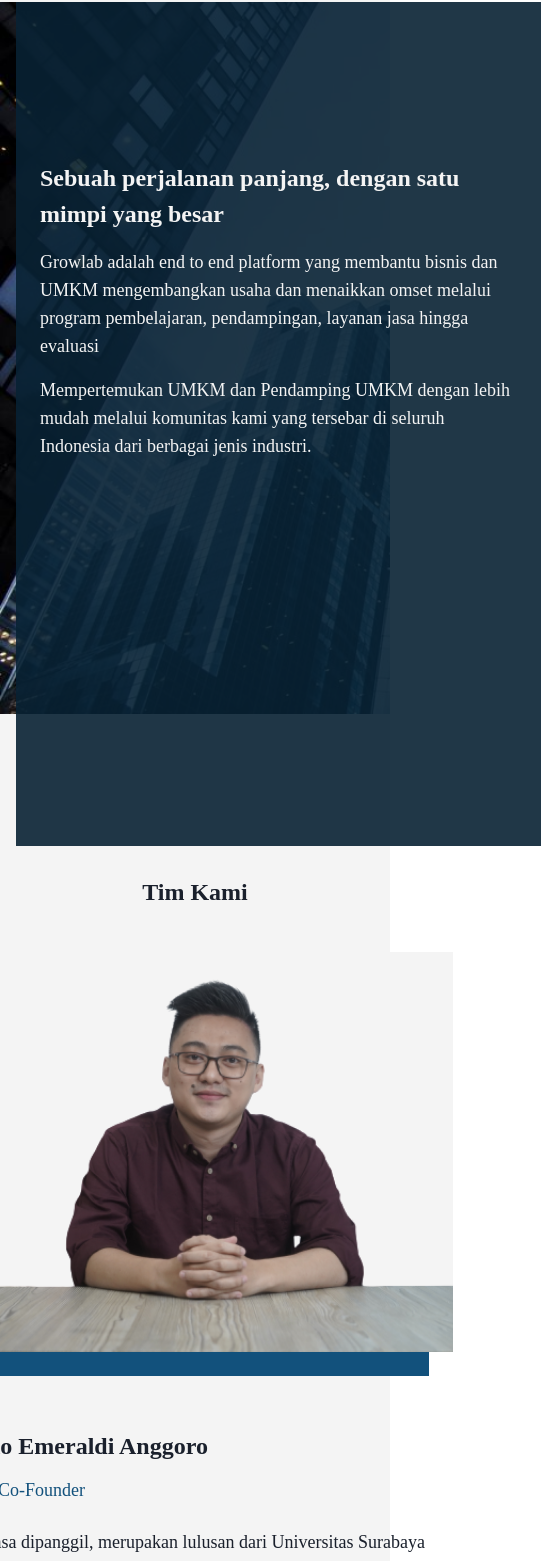
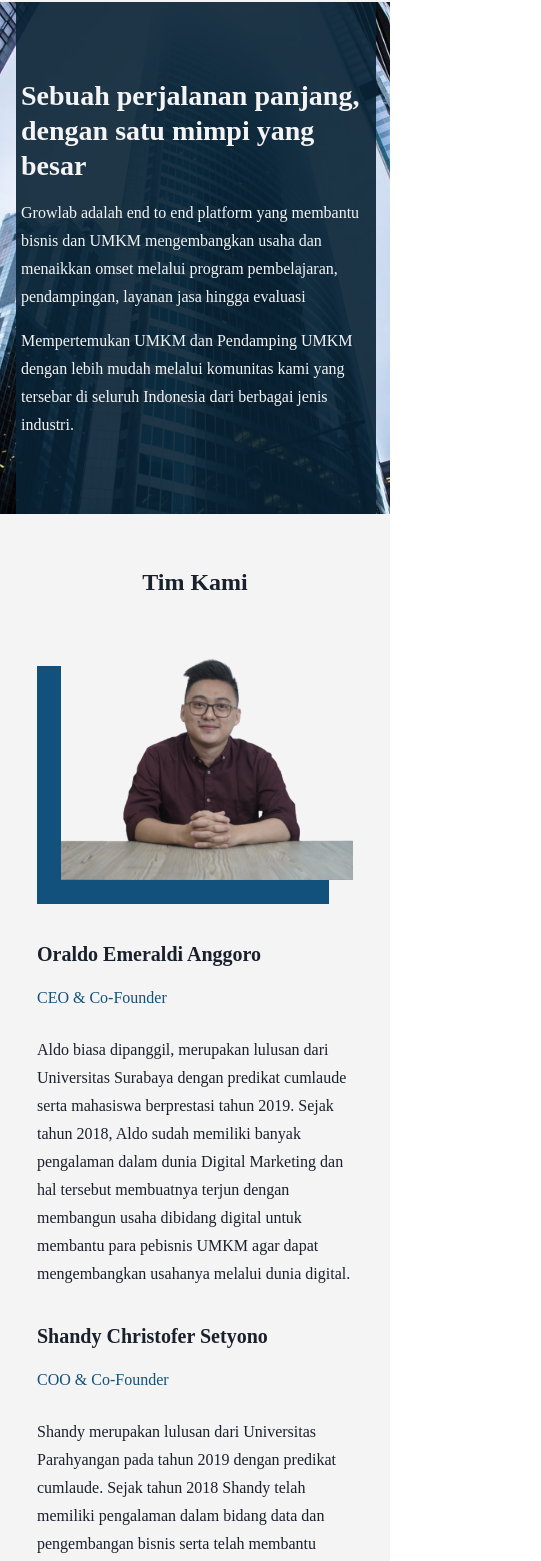
Before and after one commit to akgeninov/PROJECT, a React (Create React App) app in the folder client/: page /about-us in a window 390 px wide. Shown: the part 118-1679 px from the top of the page, 541 px wide, since content can reach past the window. Built offline with nearby package versions, Linux system fonts and the light colour scheme.

Commit message:
add responsive design - mobile, 4k

```diff
--- a/client/src/components/komunitas/benefit-section/BenefitSection.jsx
+++ b/client/src/components/komunitas/benefit-section/BenefitSection.jsx
@@ -36,17 +36,17 @@ function BenefitSection() {
     AOS.init();
   }, []);
   return (
-    <div className=" mt-[60px] lg:mt-[160px]  w-fit flex flex-col flex-wrap items-center gap-[52px]">
+    <div className=" mt-[60px] lg:mt-[160px] max-w-screen-2xl w-fit flex flex-col flex-wrap items-center gap-[52px]">
       <div
         data-aos="fade-up"
         data-aos-duration="1000"
         className="flex flex-col gap-[8px] lg:gap-[16px] items-center "
       >
-        <h1 className="text-[24px] lg:text-[40px] font-bold leading-[36px] lg:leading-[60px] max-w-[564px] text-center mb-20">
+        <h1 className="text-[22px] md:text-[32px] w-[358px] lg:text-[40px] font-bold leading-[32px] lg:leading-[60px] lg:w-[564px] text-center mb-10">
           Gabung Komunitas ada Banyak Manfaatnya
         </h1>
 
-        <div className="grid grid-cols-1 md:grid-cols-2 lg:grid-cols-4 w-[358px] gap-4 items-center">
+        <div className="grid grid-cols-1 md:grid-cols-2 lg:grid-cols-4 w-[358px] md:w-fit gap-4 items-center mx-[20px]">
             {dataBenefits.map((benefits, index) => (
               <BenefitCard key={index} benefits={benefits} index={index} />
             ))}
--- a/client/src/components/komunitas/joincomunity-section/JoincomunitySection.jsx
+++ b/client/src/components/komunitas/joincomunity-section/JoincomunitySection.jsx
@@ -9,14 +9,14 @@ export default function JoincomunitySection() {
   //   AOS.init();
   // }, []);
   return (
-    <div className="bg-[#0F1011] bg-cover mt-[60px] lg:mt-[160px]  w-full h-[612px] flex flex-col items-center gap-[56px] justify-center min-h-screen top-0 sticky">
+    <div className="bg-[#0F1011] bg-cover mt-[60px] lg:mt-[160px] max-w-screen-2xl  w-full h-[844px] md:h-[612px] flex flex-col items-center gap-[56px] justify-center min-h-screen top-0 lg:sticky">
       <div className="z-10 flex flex-col items-center gap-[56px] justify-center min-h-screen">
         <div
           // data-aos="fade-up"
           // data-aos-duration="1000"
           className="flex flex-col gap-[8px] lg:gap-[16px] "
         >
-          <h1 className="text-[24px] lg:text-[40px] font-bold leading-[36px] lg:leading-[60px] max-w-[564px] text-center text-whiteSmoke500">
+          <h1 className="text-[24px] lg:text-[40px] w-[358px] font-bold leading-[36px] lg:leading-[60px] lg:w-[564px] text-center text-whiteSmoke500">
             Temukan Momen Berkualitas Bersama Komunitas
           </h1>
         </div>
--- a/client/src/components/tentang-kami/hero-section/HeroSection.jsx
+++ b/client/src/components/tentang-kami/hero-section/HeroSection.jsx
@@ -4,20 +4,20 @@ import teamPic from "../../../constants/teamPic";
 function HeroSection() {
   return (
     <div
-      className="bg-cover px-[16px] sm:px-[100px] w-full h-[712px] lg:h-[712px] flex flex-col flex-initial"
+      className="bg-cover bg-center px-[16px] sm:px-[100px] max-w-screen-2xl w-full h-[512px] md:h-[712px] flex flex-col flex-initial"
       style={{ backgroundImage: `url(${teamPic.heroPic})` }}
     >
-      <div className="bg-[rgba(8,34,52,0.9)] h-[712px] w-[525px] flex flex-initial items-center justify-center min-h-screen">
-        <div className="h-[528px] w-[477px] flex flex-col flex-initial gap-[16px]">
-          <p className="text-[24px] lg:text-[48px] font-bold font-[Heebo] leading-[36px] lg:leading-[72px] max-w-[431px] text-whiteSmoke500">
+      <div className="bg-[rgba(8,34,52,0.9)] w-[360px] h-[512px] md:h-[712px] md:w-[525px] flex flex-initial flex-shrink items-center justify-center">
+        <div className="w-[350px] h-[510px] md:h-[528px] md:w-[477px] flex flex-col flex-initial gap-[16px] justify-center items-center">
+          <p className="text-[28px] md:text-[38px] lg:text-[48px] font-bold font-[Heebo] leading-[35px] md:leading-[52px] lg:leading-[72px] text-whiteSmoke500">
             Sebuah perjalanan panjang, dengan satu mimpi yang besar
           </p>
-          <p className="text-[18px] lg:text-[18px] font-light font-[Heebo] leading-[28px] text-whiteSmoke500">
+          <p className="text-[16px] lg:text-[18px] font-light font-[Heebo] leading-[28px] text-whiteSmoke500">
             Growlab adalah end to end platform yang membantu bisnis dan UMKM
             mengembangkan usaha dan menaikkan omset melalui program
             pembelajaran, pendampingan, layanan jasa hingga evaluasi
           </p>
-          <p className="text-[18px] lg:text-[18px] font-light font-[Heebo] leading-[28px] text-whiteSmoke500">
+          <p className="text-[16px] lg:text-[18px] font-light font-[Heebo] leading-[28px] text-whiteSmoke500">
             Mempertemukan UMKM dan Pendamping UMKM dengan lebih mudah melalui
             komunitas kami yang tersebar di seluruh Indonesia dari berbagai
             jenis industri.
--- a/client/src/components/tentang-kami/team-section/TeamSection.jsx
+++ b/client/src/components/tentang-kami/team-section/TeamSection.jsx
@@ -3,26 +3,26 @@ import teamPic from "../../../constants/teamPic";
 
 function HeroSection() {
   return (
-    <div className="bg-cover px-[16px] sm:px-[100px] w-full 2xl:max-w-[1084px] max-h-fit flex flex-col items-center my-[160px] ">
+    <div className="px-[16px] md:px-[100px] max-w-screen-2xl max-h-fit flex flex-col items-center my-[50px] md:my-[100px] ">
       <p className="text-[24px] lg:text-[40px] font-bold font-[Heebo] leading-[36px] lg:leading-[60px] max-w-[250px] mb-[42px]">
         Tim Kami
       </p>
 
-      <div className="flex flex-wrap gap-[52px] h-max-[424px] items-center justify-center sm:mb-[50px]">
-        <div className="w-[516px] h-[424px] relative">
-          <div className="bg-indigoDye500 w-[492px] h-[400px] top-[24px] absolute"></div>
+      <div className="flex flex-wrap gap-[52px] h-max-[424px] items-center justify-center md:mb-[50px] flex-shrink">
+        <div className="w-[316px] md:w-[516px] h-[242px] md:h-[424px] relative">
+          <div className="bg-indigoDye500 w-[292px] md:w-[492px] h-[238px] md:h-[400px] top-[24px] absolute"></div>
           <img
             src={teamPic.team1}
             alt="Oraldo Emeraldi Anggoro Pic"
-            className="w-[492px] h-[400px] absolute left-[24px]"
+            className="w-[292px] md:w-[492px] h-[238px] md:h-[400px] absolute left-[24px]"
           />
         </div>
-        <div className="w-[512px] h-fit">
+        <div className="w-[316px] md:w-[512px] h-fit">
           <div className="mb-[24px]">
-            <p className="text-[24px] font-bold leading-[36px] mb-[12px]">Oraldo Emeraldi Anggoro</p>
-            <p className="text-[18px] font-medium leading-[28px] text-indigoDye500">CEO & Co-Founder</p>
+            <p className="text-[20px] md:text-[24px] font-bold leading-[36px] mb-[12px]">Oraldo Emeraldi Anggoro</p>
+            <p className="text-[16px] md:text-[18px] font-medium leading-[28px] text-indigoDye500">CEO & Co-Founder</p>
           </div>
-          <p className="text-[18px] font-light leading-[28px]">
+          <p className="text-[16px] md:text-[18px] font-light leading-[28px]">
             Aldo biasa dipanggil, merupakan lulusan dari Universitas Surabaya
             dengan predikat cumlaude serta mahasiswa berprestasi tahun 2019.
             Sejak tahun 2018, Aldo sudah memiliki banyak pengalaman dalam dunia
@@ -32,14 +32,13 @@ function HeroSection() {
           </p>
         </div>
       </div>
-
-      <div className="flex flex-wrap gap-[52px] h-max-[424px] items-center justify-center">
-      <div className="w-[512px] h-fit">
+      <div className="flex flex-wrap gap-[52px] h-max-[424px] mt-[30px] md:mt-0 items-center justify-center flex-shrink">
+      <div className="w-[316px] md:w-[512px] h-fit">
           <div className="mb-[24px]">
-            <p className="text-[24px] font-bold leading-[36px] mb-[12px]">Shandy Christofer Setyono</p>
-            <p className="text-[18px] font-medium leading-[28px] text-indigoDye500">COO & Co-Founder</p>
+            <p className="text-[20px] md:text-[24px] font-bold leading-[36px] mb-[12px]">Shandy Christofer Setyono</p>
+            <p className="text-[16px] md:text-[18px] font-medium leading-[28px] text-indigoDye500">COO & Co-Founder</p>
           </div>
-          <p className="text-[18px] font-light leading-[28px]">
+          <p className="text-[16px] md:text-[18px] font-light leading-[28px]">
             Shandy merupakan lulusan dari Universitas Parahyangan pada tahun
             2019 dengan predikat cumlaude. Sejak tahun 2018 Shandy telah
             memiliki pengalaman dalam bidang data dan pengembangan bisnis serta
@@ -47,12 +46,12 @@ function HeroSection() {
             Gojek, Blibli, dan lainnya.
           </p>
         </div>
-        <div className="w-[516px] h-[424px] relative">
-          <div className="bg-indigoDye500 w-[492px] h-[400px] top-[24px] left-[24px] absolute"></div>
+        <div className="w-[316px] md:w-[516px] h-[242px] md:h-[424px] relative">
+          <div className=" bg-indigoDye500 w-[292px] md:w-[492px] h-[238px] md:h-[400px] top-[24px] left-[24px] absolute"></div>
           <img
             src={teamPic.team2}
             alt="Shandy Christofer Setyono Pic"
-            className="w-[492px] h-[400px] absolute"
+            className="w-[292px] md:w-[492px] h-[238px] md:h-[400px] absolute"
           />
         </div>
       </div>
--- a/client/src/pages/komunitas/Komunitas.jsx
+++ b/client/src/pages/komunitas/Komunitas.jsx
@@ -7,7 +7,7 @@ import { useParams } from "react-router-dom";
 
 function Komunitas() {
     return (
-    <div className=" flex flex-col justify-center items-center shrink-0">
+    <div className="flex flex-col justify-center items-center shrink-0">
         <HeroSection/>
         <BenefitSection/>
         <JoincomunitySection/>
```
Also changed, not shown: client/src/components/komunitas/article-section/ArticleSection.jsx (+4 -9 lines), client/src/components/komunitas/benefit-section/benefit-card/BenefitCard.jsx (+4 -4 lines), client/src/components/komunitas/hero-section/HeroSection.jsx (+9 -16 lines), client/src/components/komunitas/joincomunity-section/carousel-comunity/CarouselComunity.jsx (+7 -5 lines).
